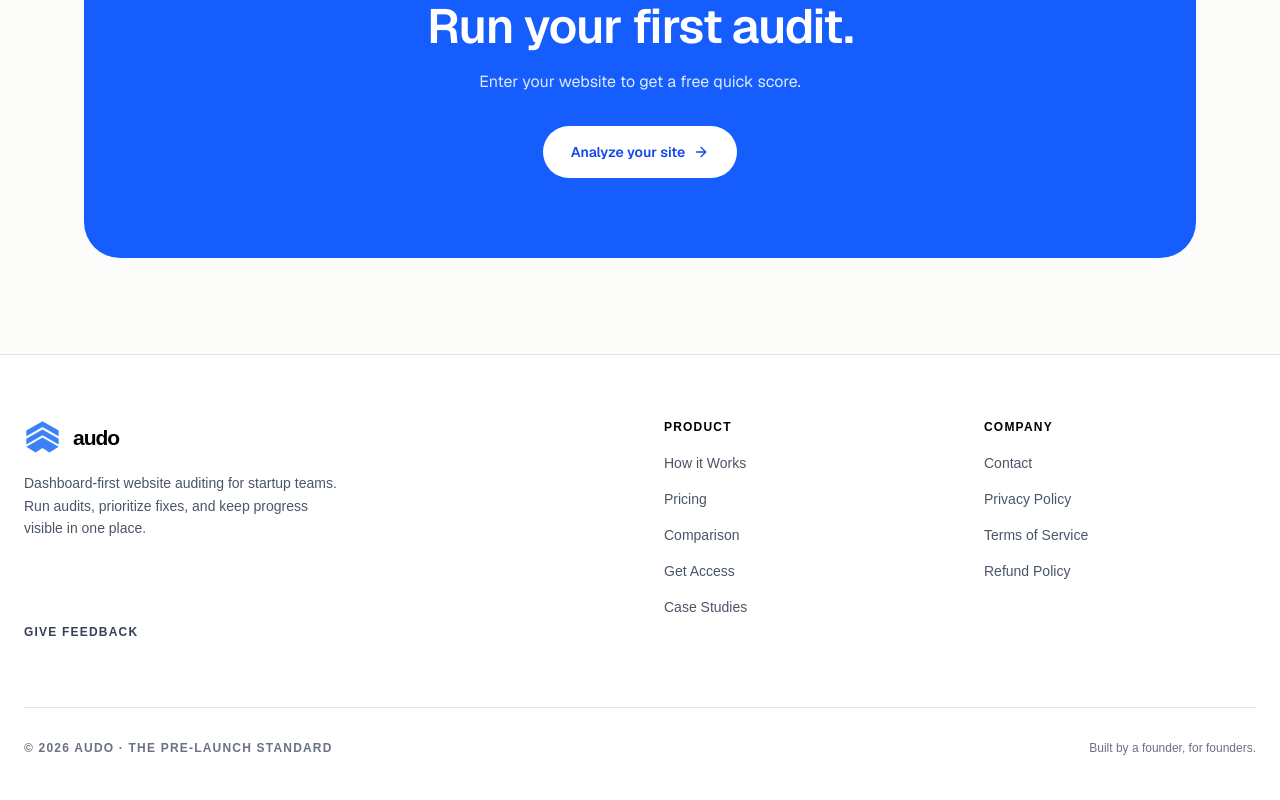
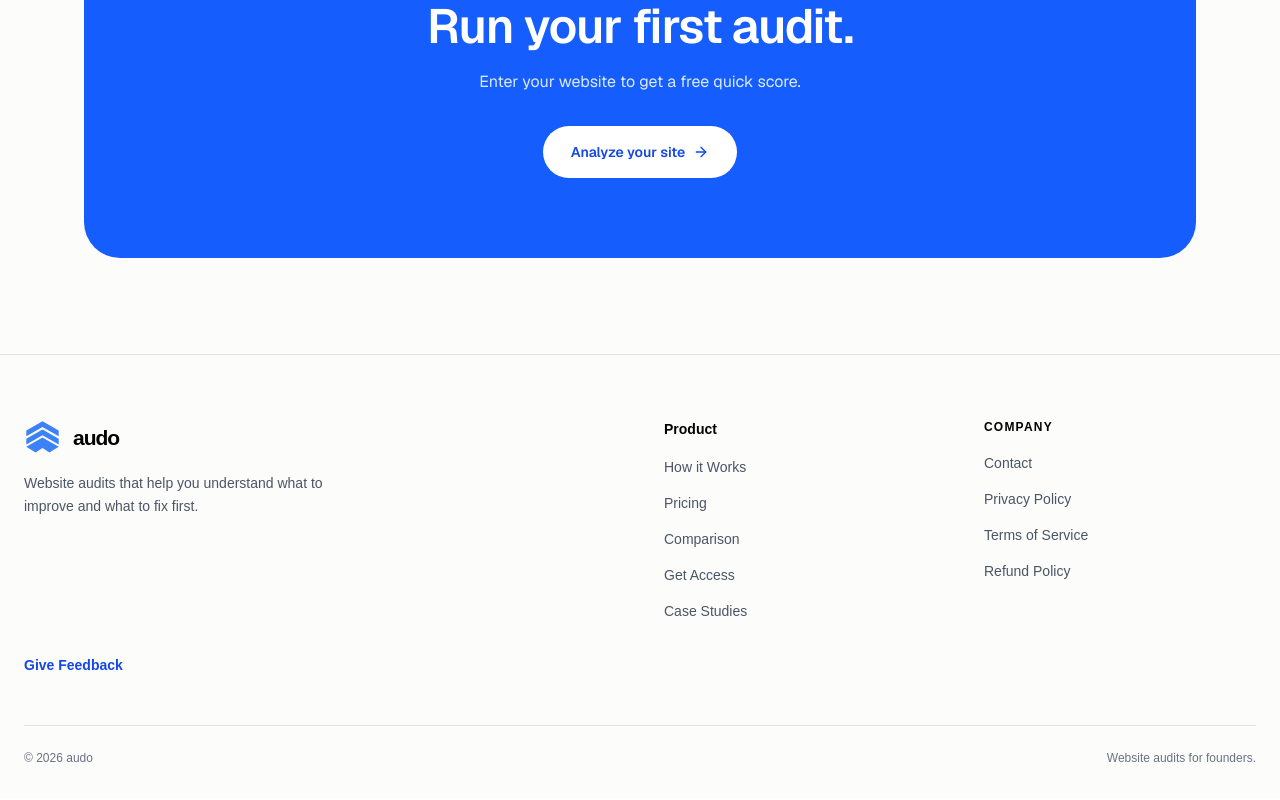
Before and after one commit to WafflesNZXT/first-check-lp, a Next.js app: page / in a window 1280 px wide. Shown: the part 3183-3983 px from the top of the page. Built offline with nearby package versions, Linux system fonts and the light colour scheme; no server answers.

Commit message:
Simplify site footer

```diff
--- a/components/SiteFooter.tsx
+++ b/components/SiteFooter.tsx
@@ -30,8 +30,8 @@ export default function SiteFooter() {
 
   return (
     <>
-      <footer className="w-full border-t border-black/10 dark:border-slate-800 bg-white dark:bg-slate-950 transition-colors">
-        <div className="max-w-7xl mx-auto px-6 py-16">
+      <footer className="w-full border-t border-black/10 dark:border-slate-800 bg-[#fcfcfb] dark:bg-slate-950 transition-colors">
+        <div className="max-w-7xl mx-auto px-6 pt-16 pb-8">
           <div className="grid grid-cols-1 md:grid-cols-4 gap-12">
 
             <div className="md:col-span-2 space-y-4">
@@ -39,7 +39,7 @@ export default function SiteFooter() {
                 <Logo size={44} className="text-black dark:text-white" />
               </Link>
               <p className="text-gray-600 dark:text-gray-300 text-sm leading-relaxed max-w-xs">
-                Dashboard-first website auditing for startup teams. Run audits, prioritize fixes, and keep progress visible in one place.
+                Website audits that help you understand what to improve and what to fix first.
               </p>
               {/* <p className="text-gray-500 dark:text-gray-400 text-xs font-bold uppercase tracking-widest">
                 By Wafi Syed
@@ -47,7 +47,7 @@ export default function SiteFooter() {
             </div>
 
             <div className="space-y-4">
-              <p className="text-black dark:text-white font-black text-xs uppercase tracking-widest">Product</p>
+              <p className="text-black dark:text-white font-semibold text-sm">Product</p>
               <ul className="space-y-3">
                 {[
                   { label: 'How it Works', href: '/#how-it-works' },
@@ -85,16 +85,16 @@ export default function SiteFooter() {
 
           </div>
 
-          <button onClick={() => setIsOpen(true)} className="text-xs font-bold uppercase tracking-widest text-gray-700 dark:text-gray-300 hover:text-black dark:hover:text-white transition-colors">
+          <button onClick={() => setIsOpen(true)} className="mt-8 text-sm font-semibold text-blue-700 dark:text-gray-300 hover:text-black dark:hover:text-white transition-colors">
             Give Feedback
           </button>
 
-          <div className="mt-16 pt-8 border-t border-black/10 dark:border-slate-800 flex flex-col md:flex-row items-center justify-between gap-4">
-            <p className="text-gray-500 dark:text-gray-400 text-xs uppercase tracking-widest font-black">
-              © 2026 audo · The Pre-Launch Standard
+          <div className="mt-12 pt-6 border-t border-black/10 dark:border-slate-800 flex flex-col md:flex-row items-center justify-between gap-4">
+            <p className="text-gray-500 dark:text-gray-400 text-xs font-medium">
+              © {new Date().getFullYear()} audo
             </p>
             <p className="text-gray-500 dark:text-gray-400 text-xs">
-              Built by a founder, for founders.
+              Website audits for founders.
             </p>
           </div>
         </div>
```
